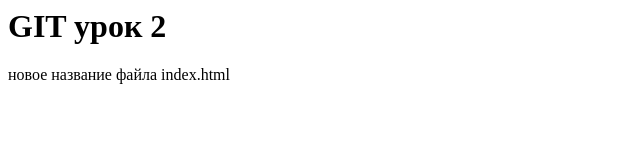
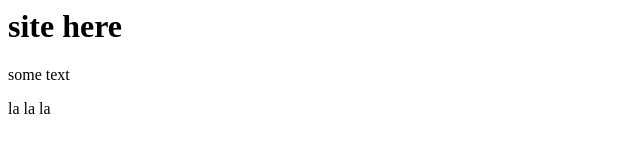
Before and after one commit to 89373779057/site, a plain HTML site: page index.html in a window 1280 px wide. Shown: the whole page, without its empty margins (0-640 px from the left). Drawn offline with Linux system fonts and the light colour scheme.

Commit message:
second commit

```diff
--- a/index.html
+++ b/index.html
@@ -2,10 +2,12 @@
 	<html lang-"ru">
 <head>
 	<meta charset="UTF-8">
-	<title>Document</title>
+	<title>Site</title>
+	<link rel="stylesheet" href="css/style.css">
 </head>
 <body>
-	<h1>GIT урок 2</h1>
-	<p> новое название файла index.html</p>
+	<h1>site here</h1>
+	<p>some text</p>
+	<p>la la la</p>
 </body>
 </html>
```
